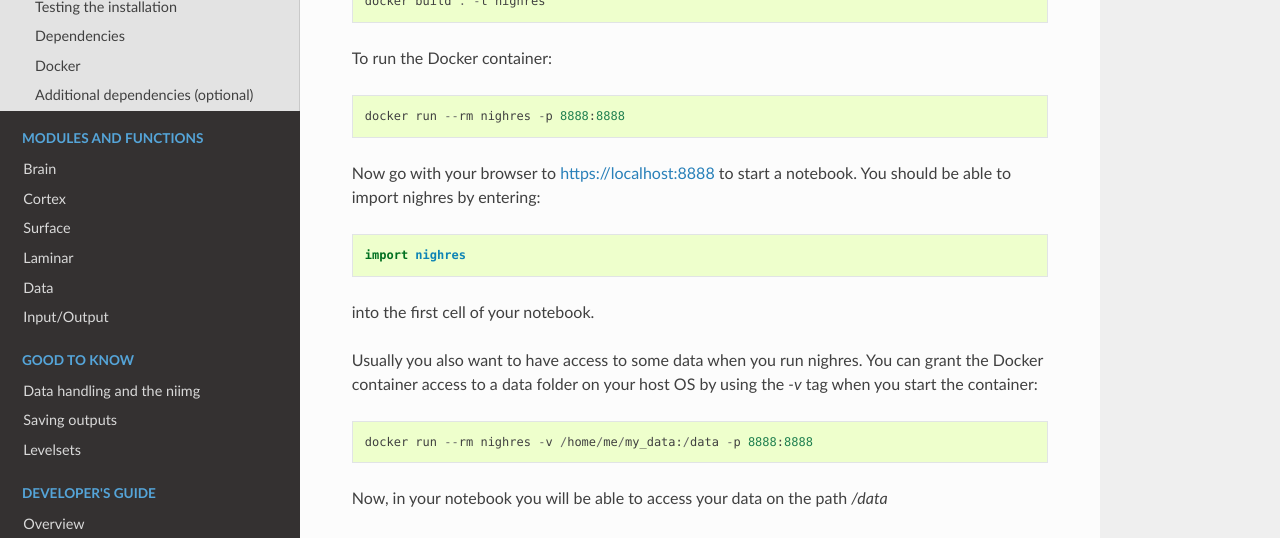
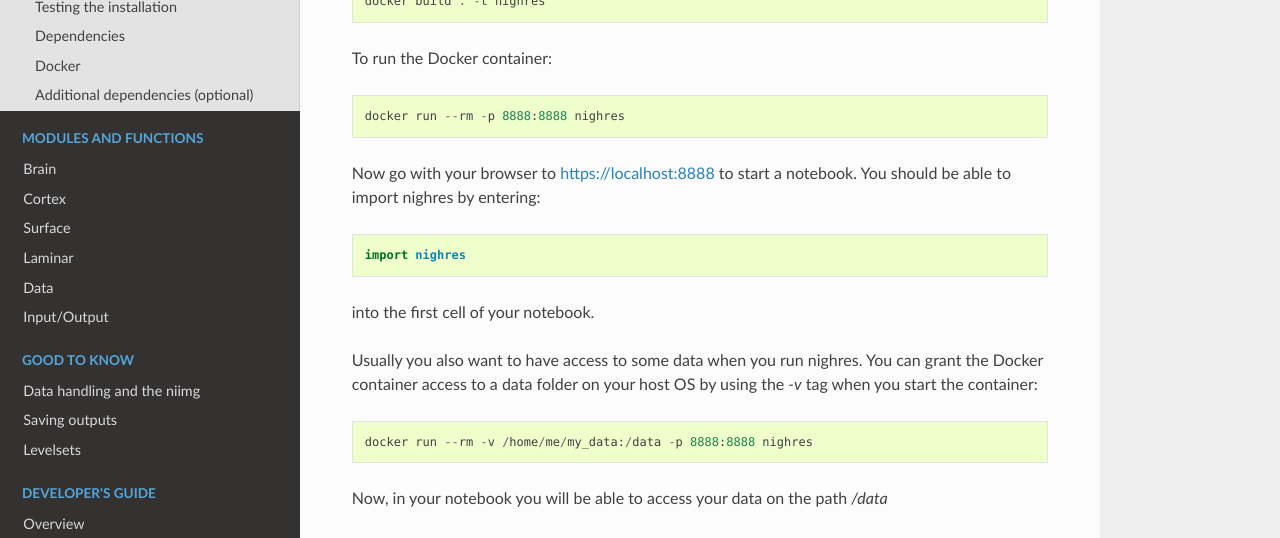
Before and after one commit to nighres/nighres, a Sphinx documentation site: the page built from doc/installation.rst, in a window 1280 px wide and 900 px high, scrolled down 1943 px. Shown: the part 151-689 px from the top of the window. Built offline with Sphinx 7.4.7 and the Read the Docs theme 2.0.0, drawn with Linux system fonts in a browser that asks for light colours; pages that are not in the unit, such as notebooks, are missing from menus.

```diff
--- a/doc/installation.rst
+++ b/doc/installation.rst
@@ -130,7 +130,7 @@ To build the Docker image, do the following::
 
 To run the Docker container::
 
-    docker run --rm nighres -p 8888:8888
+    docker run --rm -p 8888:8888 nighres
 
 Now go with your browser to https://localhost:8888 to start a notebook. You should be able
 to import nighres by entering::
@@ -142,7 +142,7 @@ into the first cell of your notebook.
 Usually you also want to have access to some data when you run nighres. You can grant the Docker container
 access to a data folder on your host OS by using the `-v` tag when you start the container::
 
-    docker run --rm nighres -v /home/me/my_data:/data -p 8888:8888
+    docker run --rm -v /home/me/my_data:/data -p 8888:8888 nighres
 
 Now, in your notebook you will be able to access your data on the path `/data`
 
```
